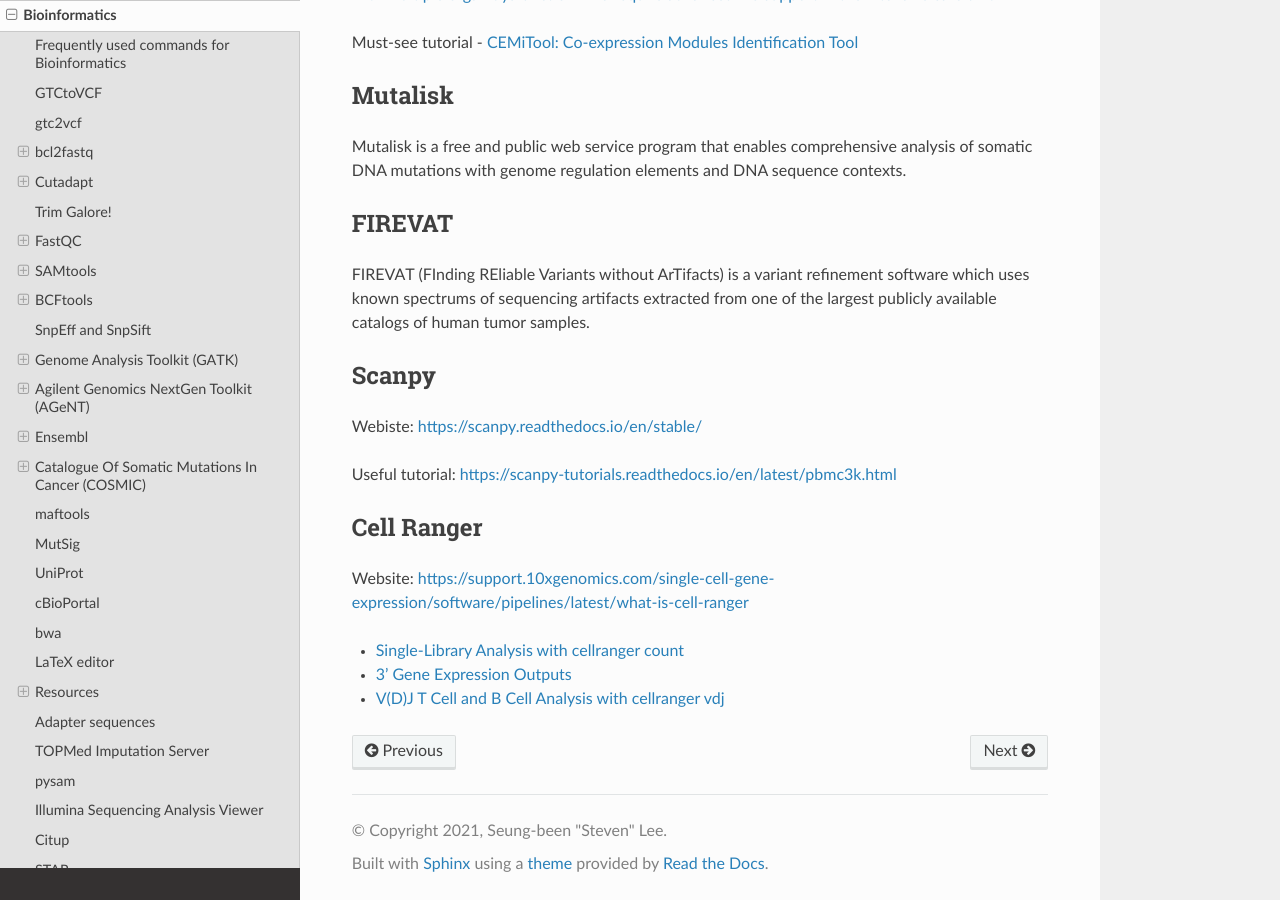
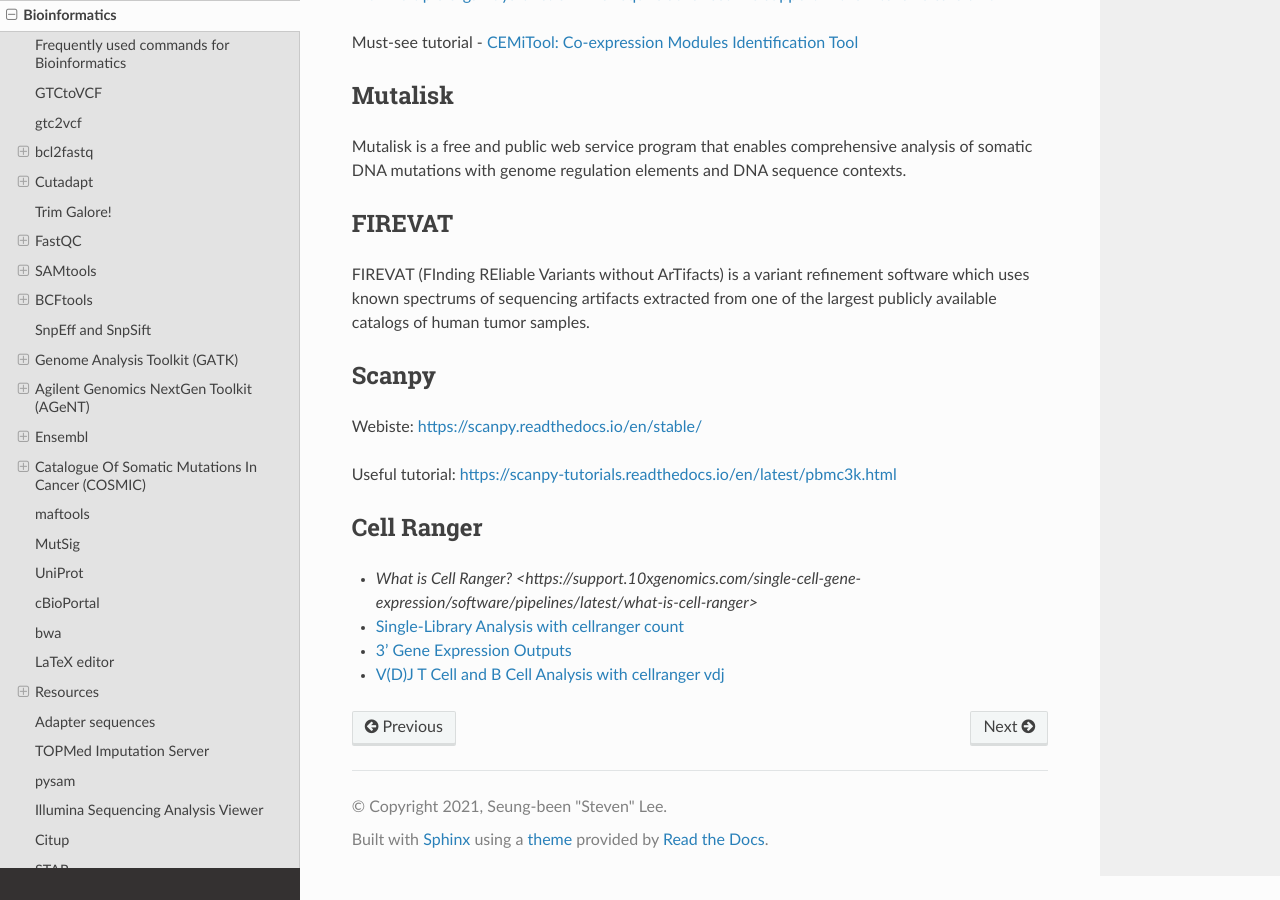
Before and after one commit to sbslee/notes, a Sphinx documentation site: the page built from docs/bioinformatics.rst, in a window 1280 px wide and 900 px high, scrolled down 22318 px. Built offline with Sphinx 7.4.7 and the Read the Docs theme 2.0.0, drawn with Linux system fonts in a browser that asks for light colours.

Commit message:
Update bioinformatics.rst

```diff
--- a/docs/bioinformatics.rst
+++ b/docs/bioinformatics.rst
@@ -1036,8 +1036,7 @@
 Cell Ranger
 ===========
 
-Website: https://support.10xgenomics.com/single-cell-gene-expression/software/pipelines/latest/what-is-cell-ranger
-
+- `What is Cell Ranger? <https://support.10xgenomics.com/single-cell-gene-expression/software/pipelines/latest/what-is-cell-ranger>`
 - `Single-Library Analysis with cellranger count <https://support.10xgenomics.com/single-cell-gene-expression/software/pipelines/latest/using/count#cr-count>`__
 - `3' Gene Expression Outputs <https://support.10xgenomics.com/single-cell-gene-expression/software/pipelines/latest/output/gex-outputs>`__
 - `V(D)J T Cell and B Cell Analysis with cellranger vdj <https://support.10xgenomics.com/single-cell-vdj/software/pipelines/latest/using/vdj#what>`__
```
